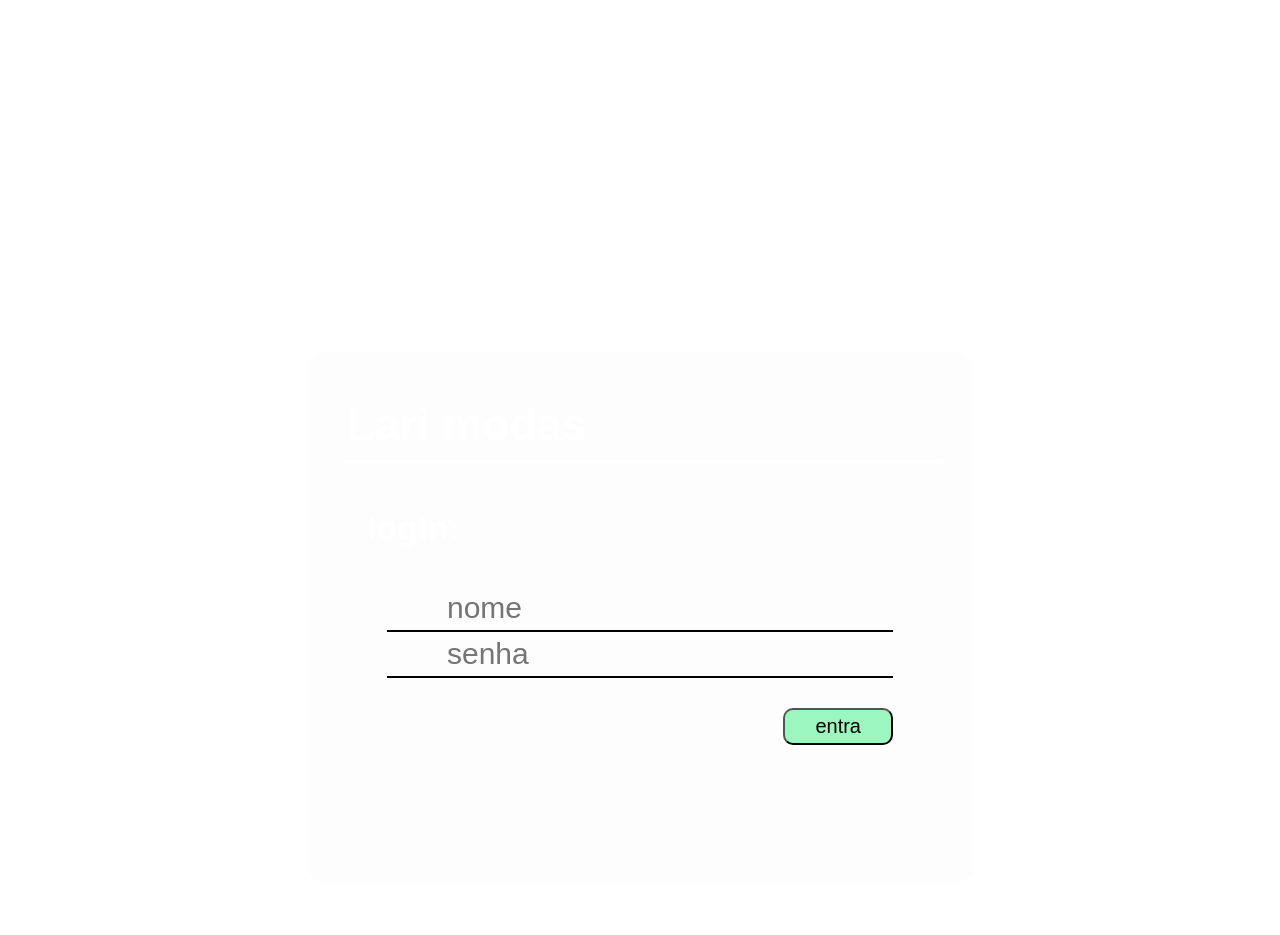
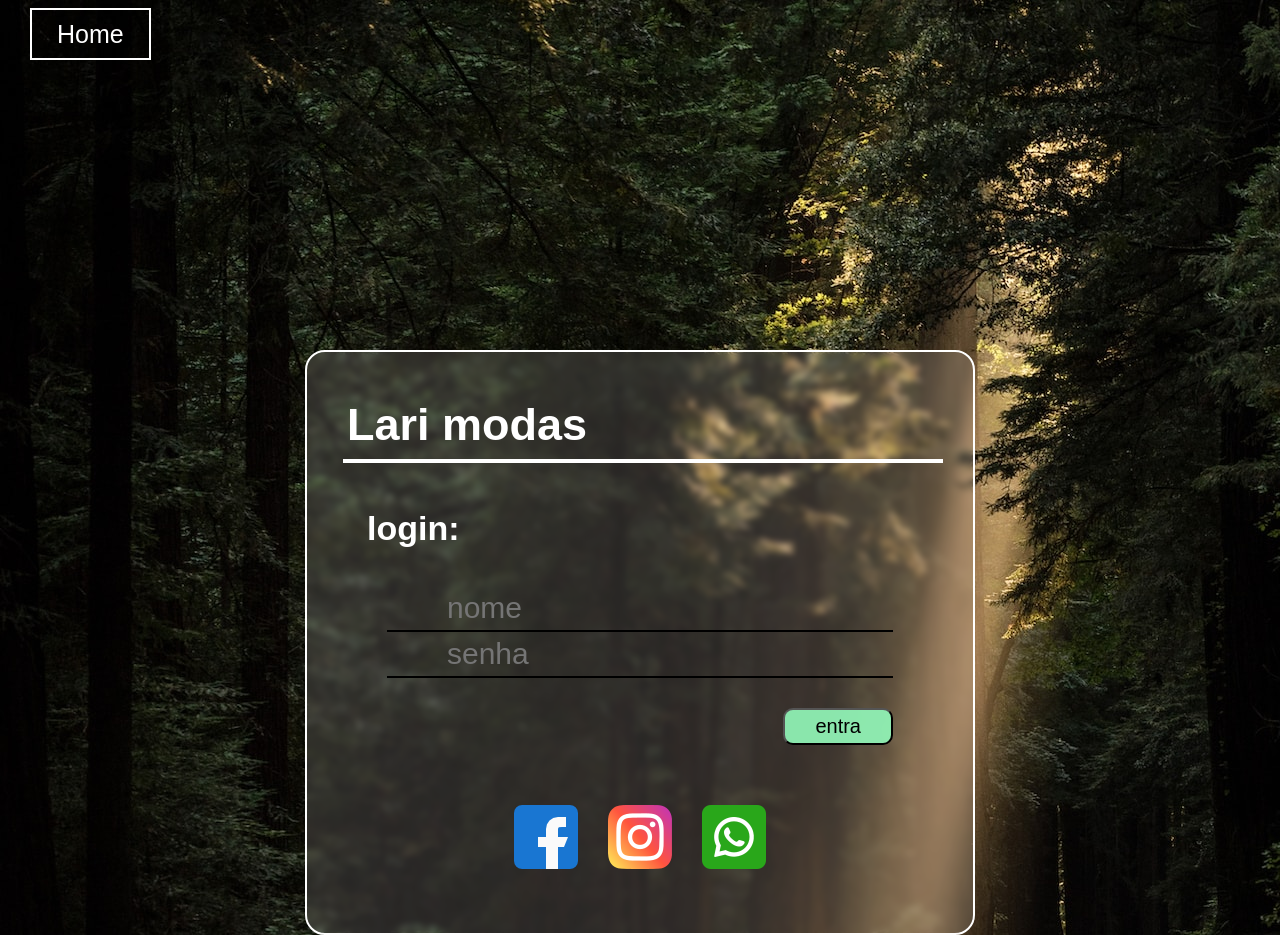
Before and after one commit to sanches-071/Lary-Modas, a plain HTML site: page login/index.html in a window 1280 px wide. Before the commit the page ends 885 px from the top, so only its background shows below. Drawn offline with Linux system fonts and the light colour scheme; the site is published under a folder, as on GitHub Pages, so addresses that start at the root find nothing.

Commit message:
commit up1

```diff
--- a/login/index.html
+++ b/login/index.html
@@ -32,9 +32,9 @@
     </div>
 
     <div class="flex">
-      <a href=""><img src="/img/facebook.png" alt=""></a>
-      <a href=""><img src="/img/instagram.png" alt=""></a>
-      <a href=""><img src="/img/whatsapp.png" alt=""></a>
+      <a href=""><img src="../img/facebook.png" alt=""></a>
+      <a href=""><img src="../img/instagram.png" alt=""></a>
+      <a href=""><img src="../img/whatsapp.png" alt=""></a>
     </div>
     </div>
   </section>
--- a/login/style.css
+++ b/login/style.css
@@ -1,5 +1,5 @@
 body {
-  background: url(/img/login1.jpg);
+  background: url(../img/login1.jpg);
   max-width: 2400px;
   margin: 0px;
   font-family: Arial, Helvetica, sans-serif;
```
